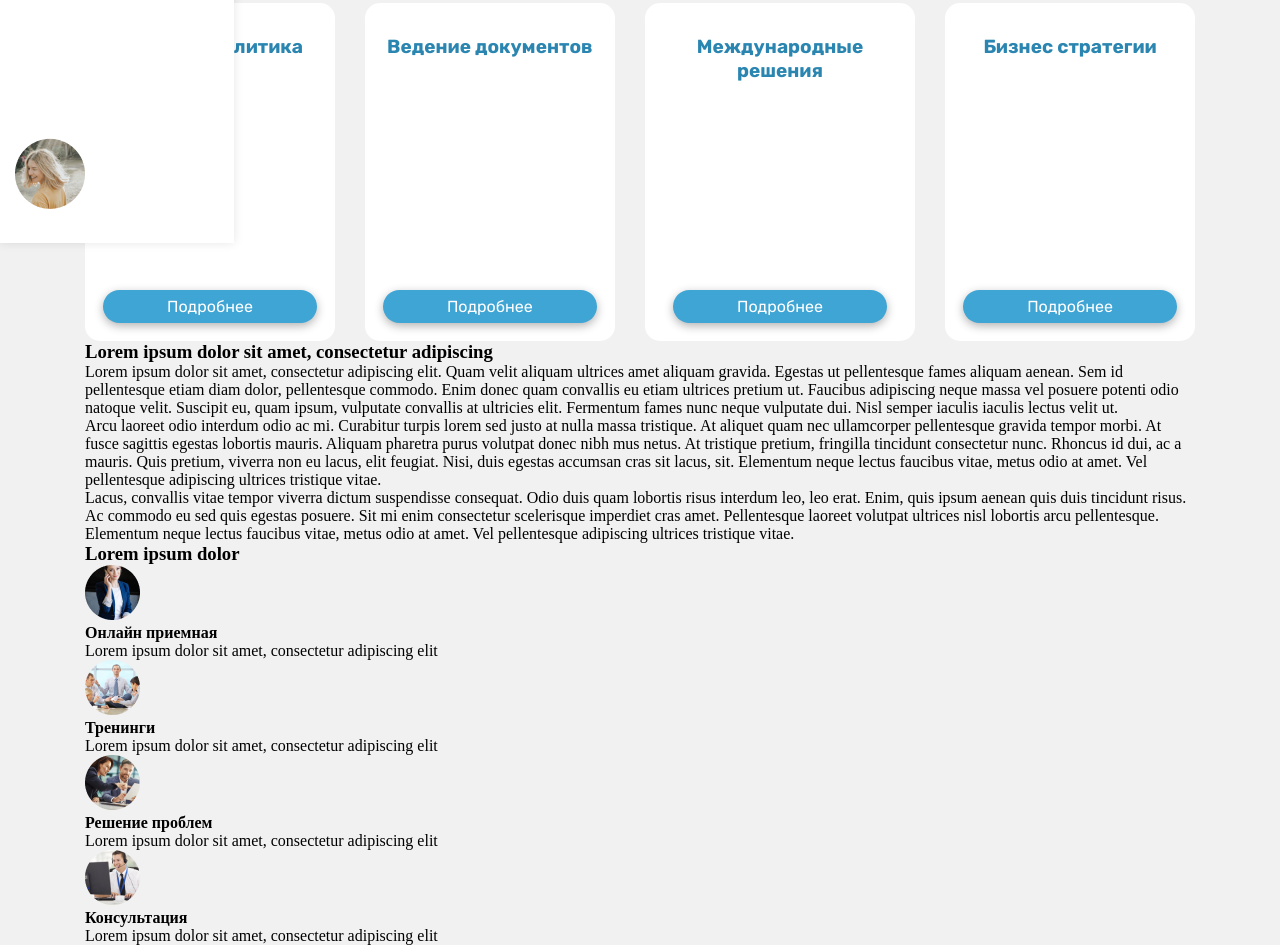
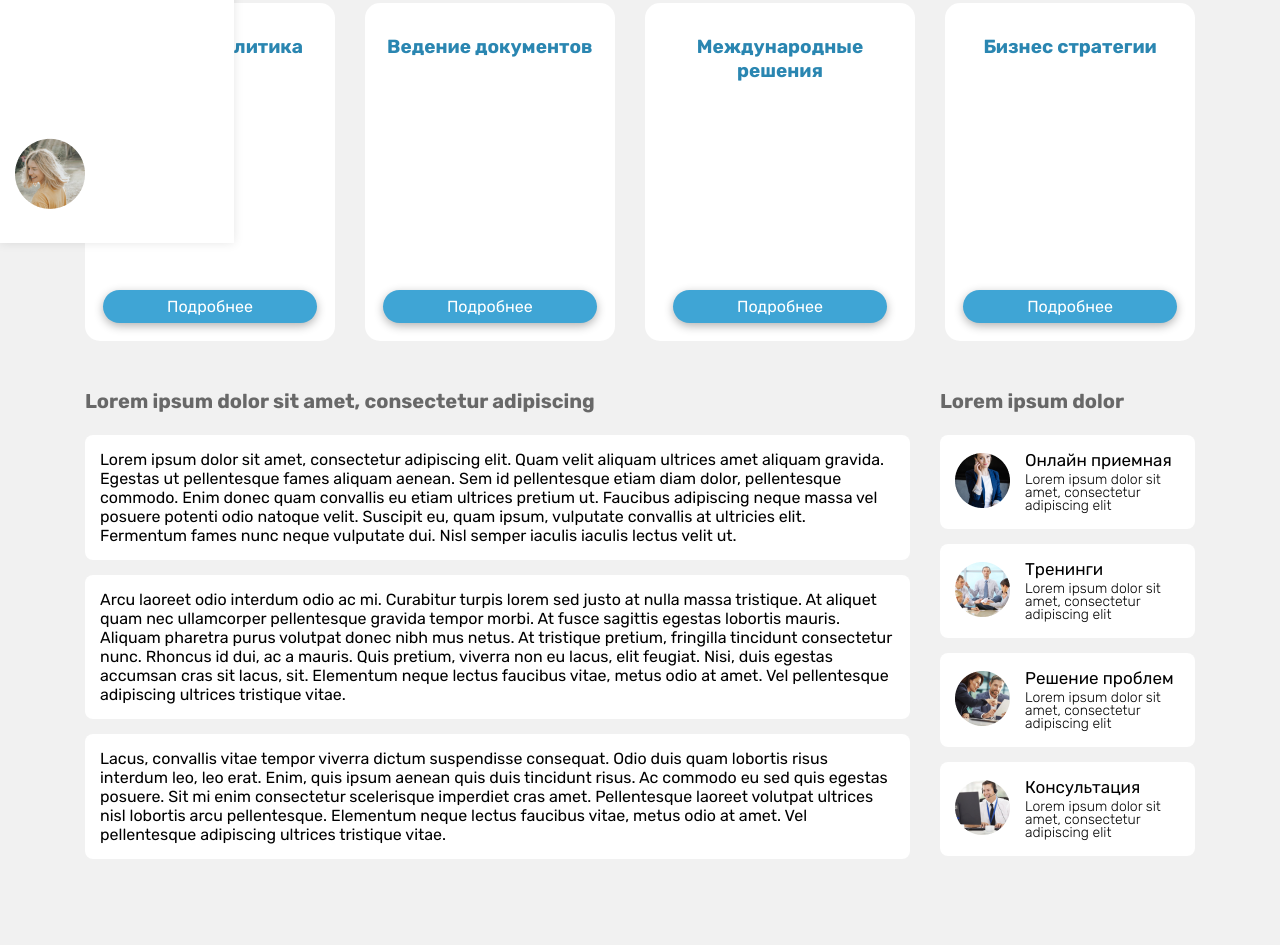
Before and after one commit to SkriLLTonE/blue-Sunday-1800, a plain HTML site: page index.html in a window 1280 px wide. Shown: the part 557-1502 px from the top of the page. After the commit the page ends 1475 px from the top, so only its background shows below. Drawn offline with Linux system fonts and the light colour scheme.

Commit message:
info styled

```diff
--- a/css/style.css
+++ b/css/style.css
@@ -175,3 +175,71 @@ body {
     color: #2A86B1;
     font-size: 100px;
 }
+
+
+.info {
+    margin: 48px 0 44px;
+}
+
+.info__wrap {
+    display: flex;
+    justify-content: space-between;
+    align-items: flex-start;
+}
+
+.news {
+    max-width: 825px;
+    width: 100%;
+}
+
+.info__h {
+    font-family: 'Rubik', sans-serif;
+    font-size: 20px;
+    font-weight: 700;
+    line-height: 24px;
+    color: #686868;
+    margin-bottom: 22px;
+}
+
+.news__p {
+    background: #FFFFFF;
+    border-radius: 8px;
+    margin-bottom: 15px;
+    font-family: 'Rubik', sans-serif;
+    font-size: 16px;
+    font-weight: 400;
+    line-height: 19px;
+    padding: 15px;
+}
+
+.services {
+    max-width: 255px;
+    width: 100%;
+}
+
+.serv__card {
+    padding: 17px 15px;
+    background: #FFFFFF;
+    border-radius: 8px;
+    margin-bottom: 15px;
+    display: flex;
+    align-items: center;
+    gap: 15px;
+}
+
+.serv__h {
+    font-family: 'Rubik', sans-serif;
+    font-size: 17px;
+    font-weight: 400;
+    line-height: 16px;
+    margin-bottom: 5px;
+}
+
+.serv__p {
+    font-family: 'Rubik', sans-serif;
+    font-size: 14px;
+    font-weight: 300;
+    line-height: 13px;
+    letter-spacing: 0em;
+    text-align: left;
+}
```
Also changed, not shown: index.html (+0 -2 lines).
